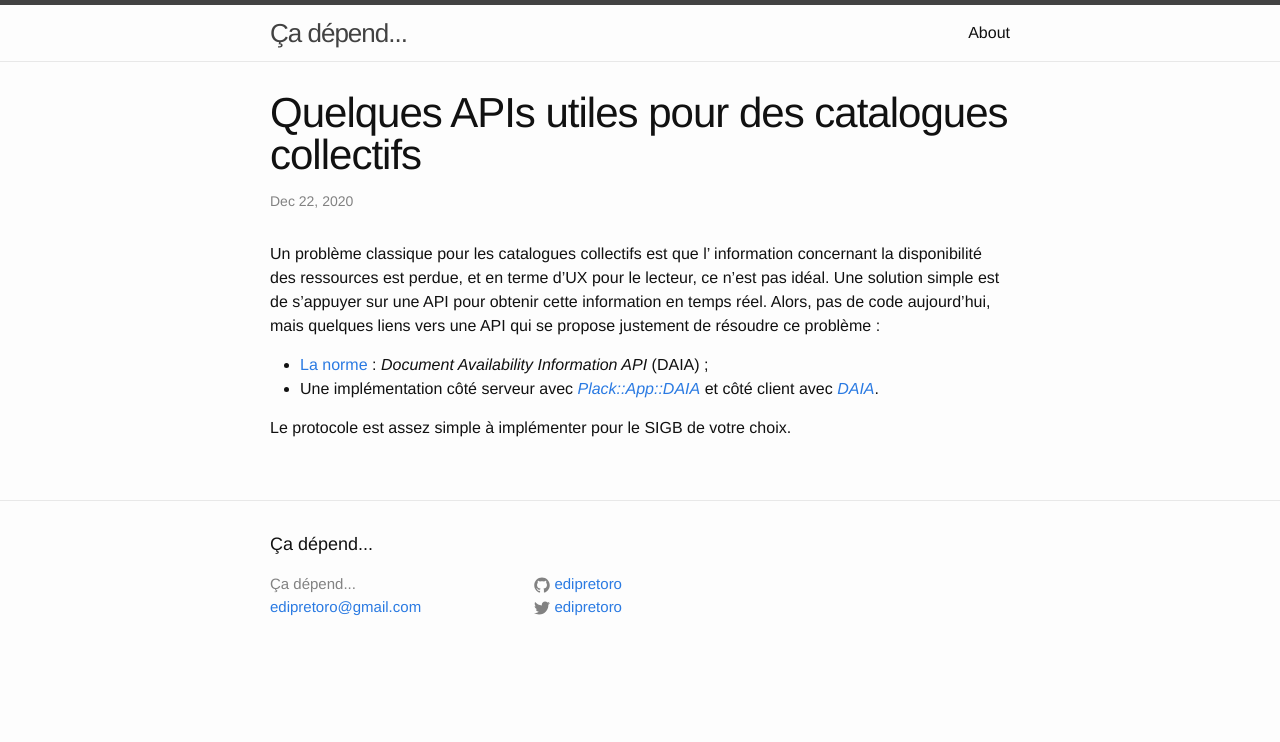
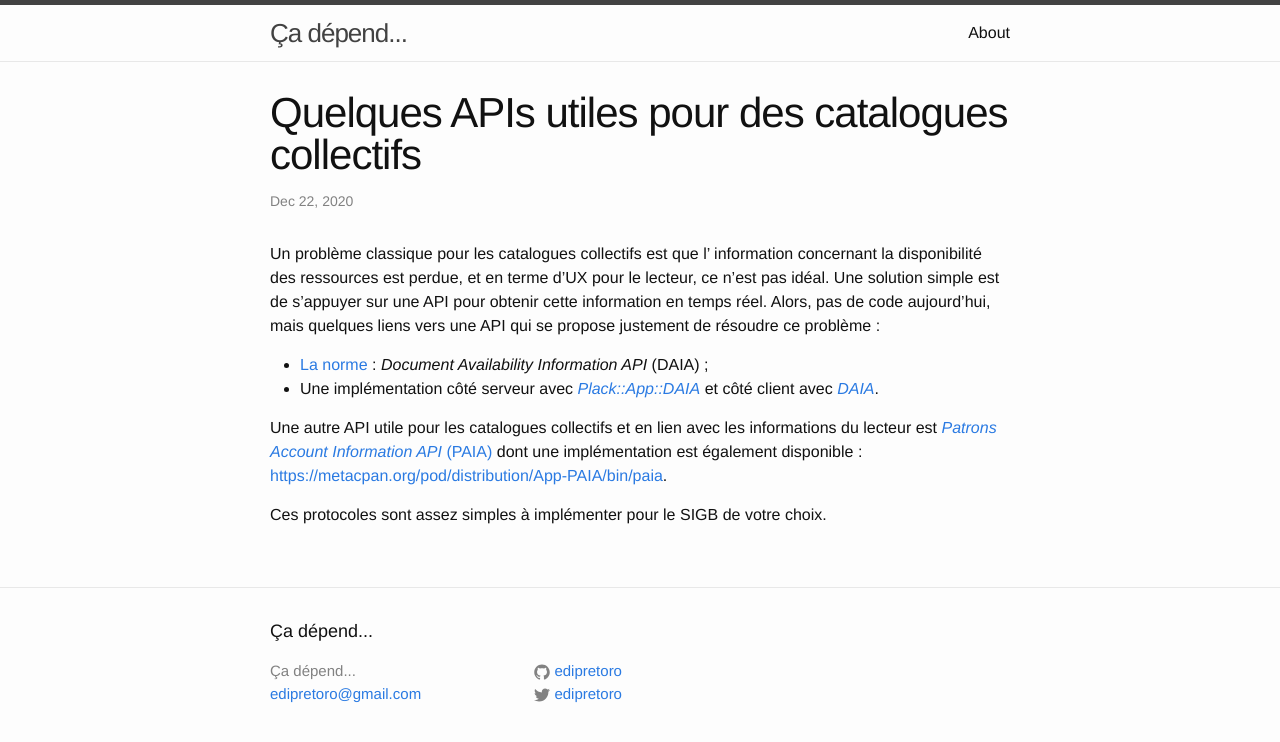
Before and after one commit to edipretoro/edipretoro.github.io, a Jekyll site: the page built from _posts/2020-12-22-api_utiles_pour_des_catalogues_collectifs.md, in a window 1280 px wide. Shown: the top 742 px of the page. Built offline with Jekyll 4.4.1, drawn with Linux system fonts in a browser that asks for light colours; comment, search, counter and statistics services are not loaded.

Commit message:
Adding some informations about PAIA

```diff
--- a/_posts/2020-12-22-api_utiles_pour_des_catalogues_collectifs.md
+++ b/_posts/2020-12-22-api_utiles_pour_des_catalogues_collectifs.md
@@ -20,5 +20,11 @@ qui se propose justement de résoudre ce problème :
   [*Plack::App::DAIA*](https://metacpan.org/pod/Plack::App::DAIA) et
   côté client avec [*DAIA*](https://metacpan.org/pod/DAIA).
 
-Le protocole est assez simple à implémenter pour le SIGB de votre
+Une autre API utile pour les catalogues collectifs et en lien avec les
+informations du lecteur est [*Patrons Account Information API*
+(PAIA)](https://gbv.github.io/paia/paia.html) dont une implémentation
+est également disponible :
+<https://metacpan.org/pod/distribution/App-PAIA/bin/paia>.
+
+Ces protocoles sont assez simples à implémenter pour le SIGB de votre
 choix.
```
